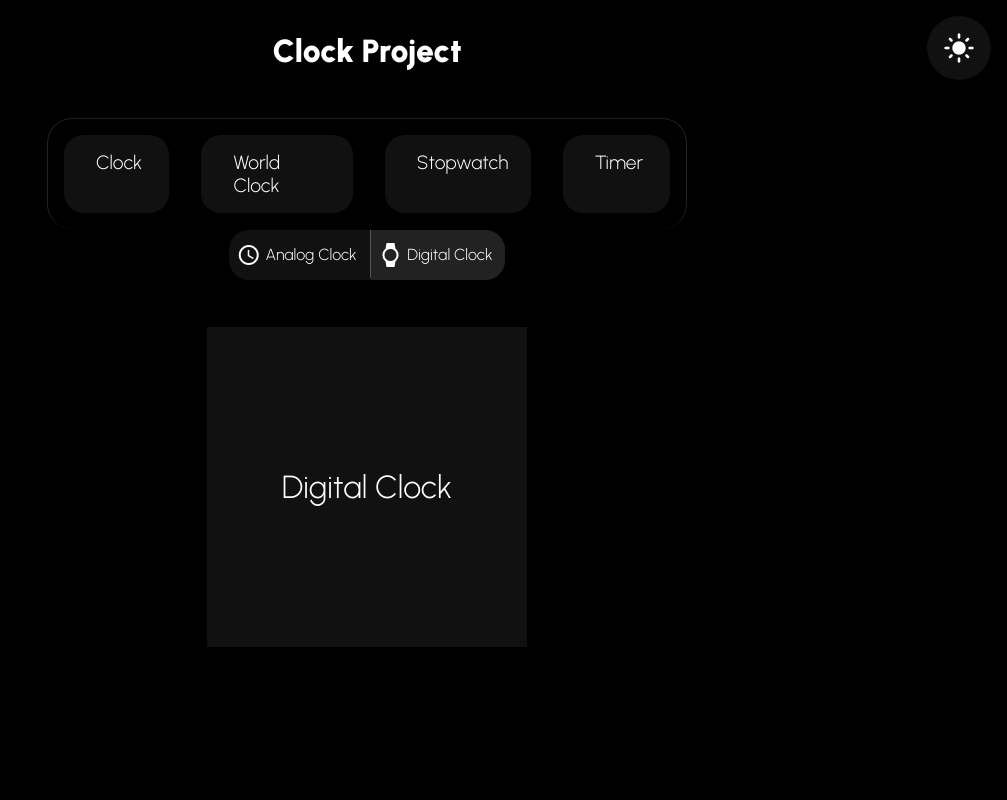
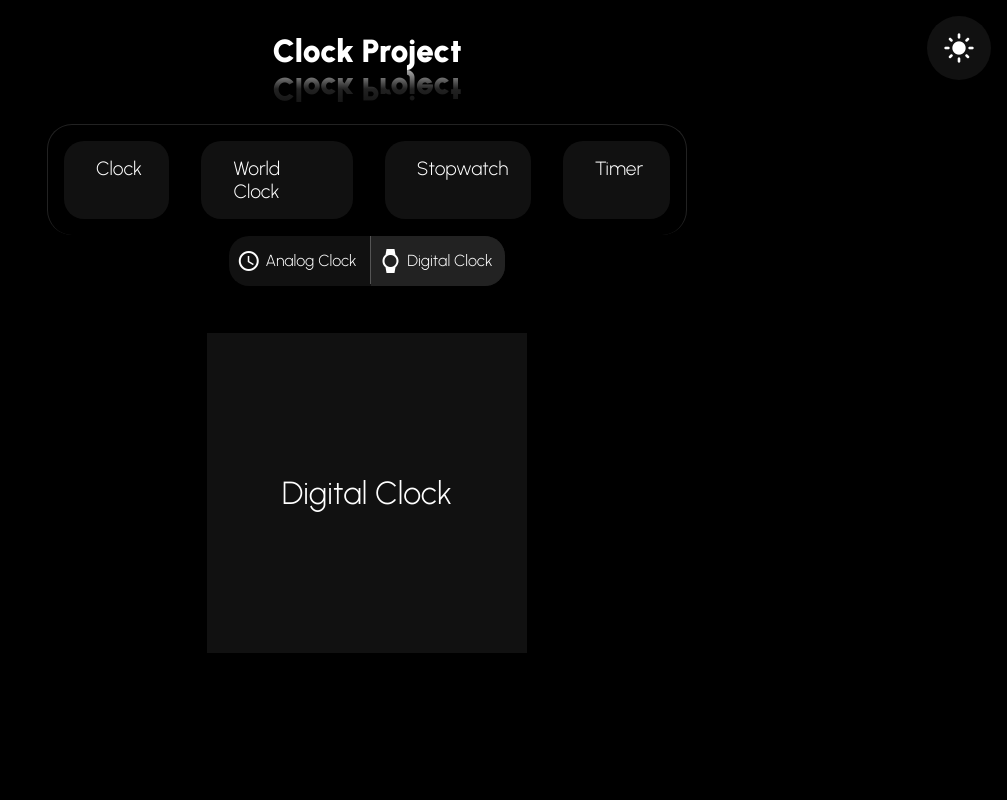
Before and after one commit to v-amirrr/Clock, a plain HTML site: page index.html in a window 1280 px wide. Shown: the top 800 px of the page, without its empty margins (273-1280 px from the left). Drawn offline with nearby package versions, Linux system fonts and the light colour scheme.

Commit message:
added title effect

```diff
--- a/css/styles.css
+++ b/css/styles.css
@@ -5,6 +5,9 @@
     --navbar-border-hover: #555;
     --navbar-item: #111;
     --navbar-item-hover: #222;
+    --title-gradient1: #ffffff11;
+    --title-gradient2: #ffffff22;
+    --title-gradient3: #ffffffaa;
 }
 
 [data-theme="light"]{
@@ -14,6 +17,9 @@
     --navbar-border-hover: #aaa;
     --navbar-item: #eee;
     --navbar-item-hover: #ddd;
+    --title-gradient1: #00000011;
+    --title-gradient2: #00000022;
+    --title-gradient3: #000000aa;
 }
 
 *{
@@ -43,10 +49,22 @@ body{
 
 
 
-#project-name{
+.project-name1, .project-name2{
     display: flex;
     justify-content: center;
+}
+
+.project-name1{
     margin: 2rem 0 0 0;
+}
+
+.project-name2{
+    background: linear-gradient(180deg, var(--title-gradient1) 0%, var(--title-gradient2) 50%, var(--title-gradient3) 100%);
+    -webkit-text-fill-color: transparent;
+    -webkit-background-clip: text;
+    background-clip: text;
+    transform: rotate(180deg);
+    transform: rotateX(180deg);
 }
 
 
@@ -57,7 +75,7 @@ nav{
     position: absolute;
     left: 50%;
     transform: translateX(-50%);
-    margin: 3rem 0 0 0;
+    margin: 1rem 0 0 0;
     border-radius: 25px;
     border: var(--navbar-border) solid 1px;
     border-bottom: none !important;
@@ -120,7 +138,7 @@ nav ul li:hover{
 /* ! clock page */
 #clock-page{
     margin: auto;
-    margin-top: 10rem;
+    margin-top: 8rem;
     text-align: center;
     width: 45rem;
     /* background: crimson; */
--- a/index.html
+++ b/index.html
@@ -26,7 +26,8 @@
 
 <body onload="load()">
 
-    <h1 id="project-name">Clock Project</h1>
+    <h1 class="project-name1">Clock Project</h1>
+    <h1 class="project-name2">Clock Project</h1>
 
     <!-- ! navbar -->
     <nav>
```
